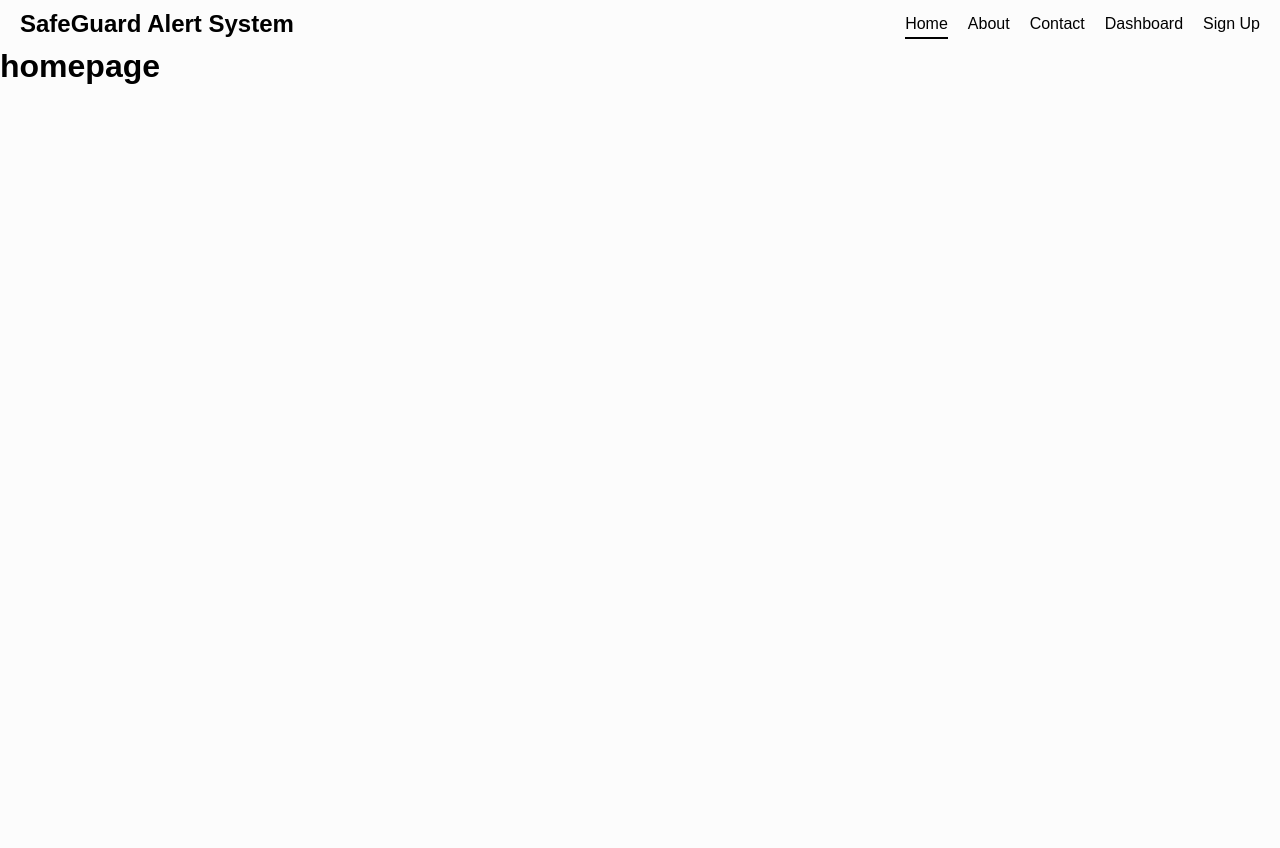
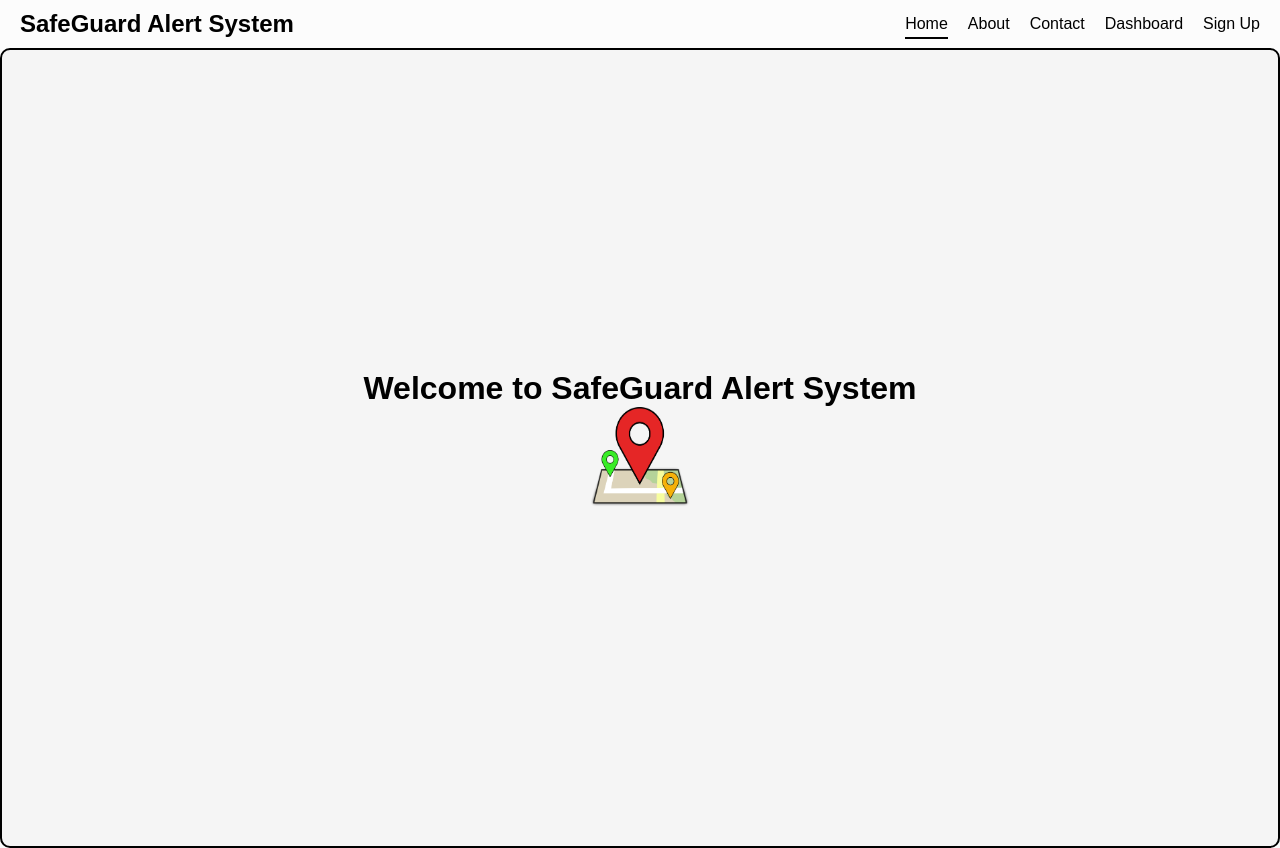
Before and after one commit to samkeleN/safeguard-alert-system, a React (Vite) app: page / in a window 1280 px wide. Before the commit the page ends 800 px from the top, so only its background shows below. Built offline with nearby package versions, Linux system fonts and the light colour scheme.

Commit message:
feat: Add Home component with styling and content

```diff
--- /dev/null
+++ b/src/Components/Home/Home.css
@@ -0,0 +1,16 @@
+.home {
+    display: flex;
+    flex-direction: column;
+    align-items: center;
+    justify-content: center;
+    height: 100vh;
+    background-color: #f5f5f5;
+    border: 2px solid black;
+    border-radius: 10px;
+}
+
+.home img {
+    width: 100px;
+    height: 100px;
+    margin-bottom: 20px;
+}
--- a/src/Components/Home/Home.tsx
+++ b/src/Components/Home/Home.tsx
@@ -1,7 +1,12 @@
+import MapLocation from "../../assets/map location.png"
+import "./Home.css";
 const Home = () => {
   return (
     <div>
-      <h1>homepage</h1>
+      <div className="home">
+      <h1>Welcome to SafeGuard Alert System</h1>
+      <img src={MapLocation} alt="Map Location" />
+      </div>
     </div>
   );
 };
```
Also changed, not shown: A-1-29.webp (added), src/assets/map location.png (added).
